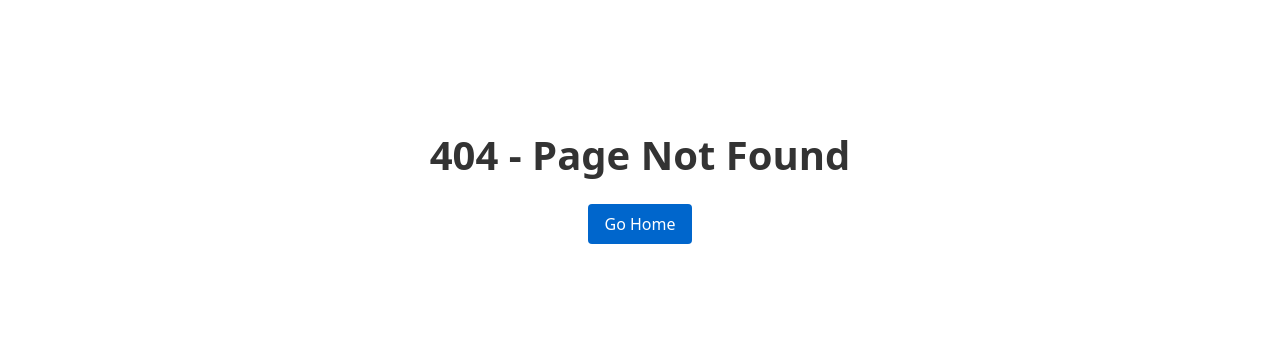
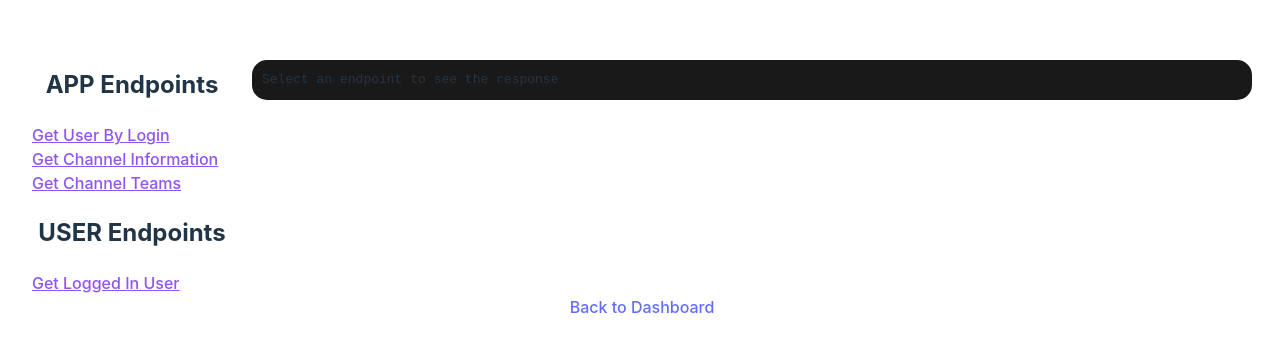
Before and after one commit to MagicInUse/MagicStickBot, a React (Vite) app in the folder client/: page /endpoints in a window 1280 px wide. Before the commit this address had no page. Shown: the part 217-568 px from the top of the page. Built offline with nearby package versions, Linux system fonts and the light colour scheme.

Commit message:
connected front end to endpoints visualization, UX flows much better

```diff
--- a/client/src/App.css
+++ b/client/src/App.css
@@ -5,9 +5,34 @@
   text-align: center;
 }
 
+
 a:hover {
   text-decoration: underline;
   cursor: pointer;
+}
+
+.Endpoints {
+  display: flex;
+  color: #8f53f6;
+  flex-direction: column;
+  align-items: flex-start;
+  position: relative;
+  text-decoration: underline;
+  }
+
+.Endpoints:hover::after {
+  content: attr(title);
+  position: absolute;
+  top: -2.8em;
+  left: -0.25em;
+  color: orange;
+  background-color: #1f1f1f;
+  padding: 0.5em;
+  border: 1px solid #ccc;
+  border-radius: 0.25em;
+  box-shadow: 0 2px 4px rgba(0, 0, 0, 0.1);
+  white-space: nowrap;
+  z-index: 1;
 }
 
 .logo {
--- a/client/src/components/Endpoints.tsx
+++ /dev/null
@@ -1,49 +0,0 @@
-//*********************************************//
-// This component is for testing purposes only //
-// Broadcaster ID: 36178420                    //
-// Moderator ID: 183568422                     //
-//*********************************************//
-
-import { useState } from 'react';
-
-const Endpoints = () => {
-    const [apiResponse, setApiResponse] = useState<any>(null);
-    const BASE_URL = process.env.NODE_ENV === 'production' ? process.env.BASE_URL : 'https://localhost:5173';
-
-    const handleEndpointClick = async (endpoint: string) => {
-        try {
-            const response = await fetch(endpoint);
-            const data = await response.json();
-            setApiResponse(data);
-        } catch (error) {
-            setApiResponse({ error: 'Failed to fetch data' });
-        }
-    };
-
-    return (
-        <>
-            <div style={{ display: 'flex' }}>
-                <div style={{ flex: 1 }}>
-                    <h2>APP Endpoints</h2>
-                    <a onClick={() => handleEndpointClick(`${BASE_URL}/twitch/app/users/magicinuse`)}>Get User By Login</a>
-                    <h2>USER Endpoints</h2>
-                    <a onClick={() => handleEndpointClick(`${BASE_URL}/twitch/user/me`)}>Get Logged In User</a>
-                </div>
-                <div style={{ flex: 1, paddingLeft: '20px', minHeight: '200px', minWidth: '1200px' }}>
-                    {apiResponse ? (
-                        <pre style={{ background: '#f4f4f4', padding: '10px', borderRadius: '15px', overflow: 'auto', textAlign: 'left'}}>
-                            {JSON.stringify(apiResponse, null, 2)}
-                        </pre>
-                    ) : (
-                        <pre style={{ background: '#f4f4f4', padding: '10px', borderRadius: '15px', overflow: 'auto', textAlign: 'left'}}>
-                            Select an endpoint to see the response
-                        </pre>
-
-                    )}
-                </div>
-            </div>
-        </>
-    );
-}
-
-export default Endpoints;
--- /dev/null
+++ b/client/src/pages/Endpoints.tsx
@@ -0,0 +1,58 @@
+//*********************************************//
+// This component is for testing purposes only //
+// Broadcaster ID: 36178420                    //
+// Moderator ID: 183568422                     //
+//*********************************************//
+
+import { useState } from 'react';
+import { Link } from 'react-router-dom';
+
+const broadcaster_id = '36178420';
+const moderator_id = '183568422';
+const broadcaster_login = 'magicinuse';
+const moderator_login = 'magicstickbot';
+
+const Endpoints = () => {
+    const [apiResponse, setApiResponse] = useState<any>(null);
+    const BASE_URL = process.env.NODE_ENV === 'production' ? process.env.BASE_URL : 'https://localhost:5173';
+
+    const handleEndpointClick = async (endpoint: string) => {
+        try {
+            const response = await fetch(endpoint);
+            const data = await response.json();
+            setApiResponse(data);
+        } catch (error) {
+            setApiResponse({ error: 'Failed to fetch data' });
+        }
+    };
+
+    return (
+        <>
+            <div style={{ display: 'flex'}}>
+                <div style={{ flex: 1, minWidth: '200px' }}>
+                    <h2>APP Endpoints</h2>
+                    <a className='Endpoints' onClick={() => handleEndpointClick(`${BASE_URL}/twitch/app/users/${broadcaster_login}`)} title={`${BASE_URL}/twitch/app/users/:broadcaster_login`}>Get User By Login</a>
+                    <a className='Endpoints' onClick={() => handleEndpointClick(`${BASE_URL}/twitch/app/channels/${broadcaster_id}`)} title={`${BASE_URL}/twitch/app/channels/:broadcaster_id`}>Get Channel Information</a>
+                    <a className='Endpoints' onClick={() => handleEndpointClick(`${BASE_URL}/twitch/app/channels/${broadcaster_id}/teams`)} title={`${BASE_URL}/twitch/app/channels/:broadcaster_id/teams`}>Get Channel Teams</a>
+                    <h2>USER Endpoints</h2>
+                    <a className='Endpoints' onClick={() => handleEndpointClick(`${BASE_URL}/twitch/user/me`)} title={`${BASE_URL}/twitch/app/users/me`}>Get Logged In User</a>
+                </div>
+                <div style={{ flex: 1, paddingLeft: '20px', minHeight: '200px', minWidth: '1000px' }}>
+                    {apiResponse ? (
+                        <pre style={{ background: '#191919', padding: '10px', borderRadius: '15px', overflow: 'auto', textAlign: 'left'}}>
+                            {JSON.stringify(apiResponse, null, 2)}
+                        </pre>
+                    ) : (
+                        <pre style={{ background: '#191919', padding: '10px', borderRadius: '15px', overflow: 'auto', textAlign: 'left'}}>
+                            Select an endpoint to see the response
+                        </pre>
+
+                    )}
+                </div>
+            </div>
+            <Link to="/dashboard">Back to Dashboard</Link>
+        </>
+    );
+}
+
+export default Endpoints;
--- a/client/src/pages/dashboard.tsx
+++ b/client/src/pages/dashboard.tsx
@@ -1,6 +1,5 @@
 import { useEffect } from 'react';
-import { useNavigate } from 'react-router-dom';
-import Endpoints from '../components/endpoints';
+import { useNavigate, Link } from 'react-router-dom';
 
 function Dashboard() {
   const navigate = useNavigate();
@@ -25,7 +24,8 @@ function Dashboard() {
       <h4>by MagicApps</h4>
       <br />
       <h2>Dashboard</h2>
-      <Endpoints />
+
+      <Link to="/endpoints">Go to Endpoints</Link>
     </>
   )
 }
--- a/client/src/routes/router.tsx
+++ b/client/src/routes/router.tsx
@@ -1,6 +1,7 @@
 import { createBrowserRouter, redirect } from 'react-router-dom';
 import App from '../App';
 import Dashboard from '../pages/Dashboard';
+import Endpoints from '../pages/Endpoints';
 import NotFound from '../pages/NotFound';
 
 // Loader function to check auth and handle connection
@@ -36,6 +37,10 @@ export const router = createBrowserRouter([
     element: <Dashboard />,
   },
   {
+    path: '/endpoints',
+    element: <Endpoints />,
+  },
+  {
     path: '*',
     element: <NotFound />,
   }
```
